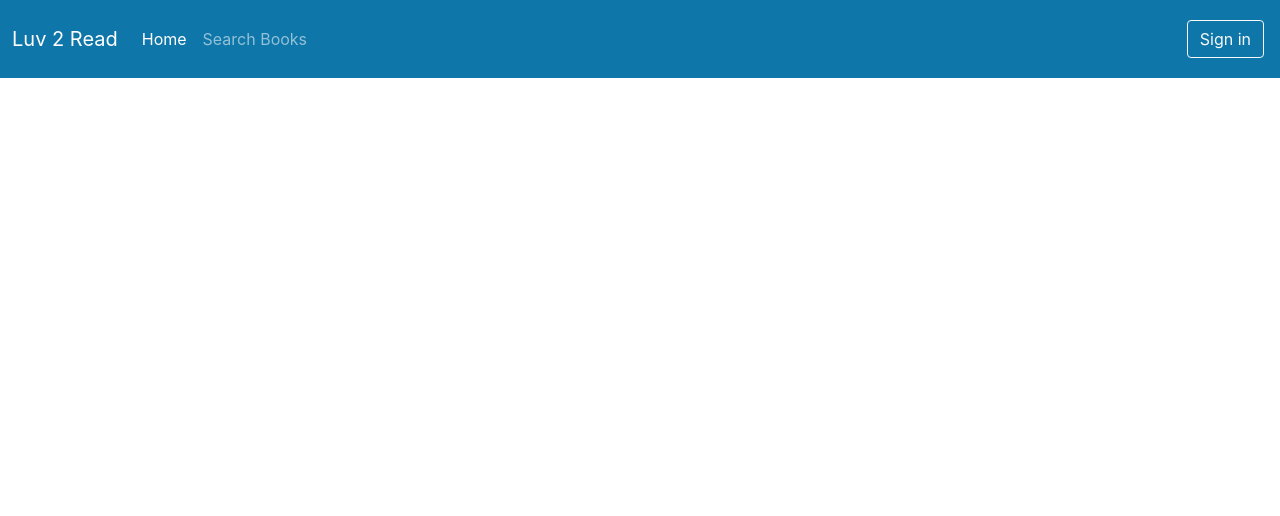
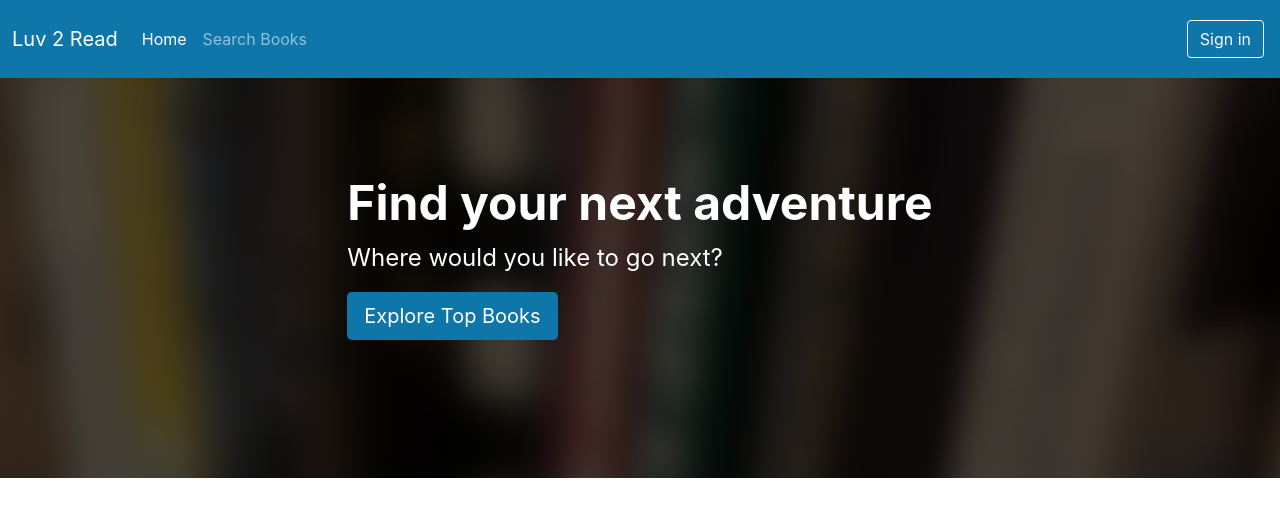
Before and after one commit to GustavoK101/LibraryProject, a React (Create React App) app: page / in a window 1280 px wide. Shown: the top 516 px of the page. Built offline with nearby package versions, Linux system fonts and the light colour scheme; the HTML template or start-up script is replaced by a standard one.

Commit message:
feat: add ExploreTopBooks

```diff
--- a/src/App.tsx
+++ b/src/App.tsx
@@ -1,10 +1,14 @@
 import React from 'react';
 import './App.css';
 import { Navbar } from './layouts/NavbarAndFooter/Navbar';
+import { ExploreTopBooks } from './layouts/Homepage/ExploreTopBooks';
 
 function App() {
   return (
-    <Navbar />
+    <div>
+      <Navbar />
+      <ExploreTopBooks />
+    </div>
   );
 }
 
--- /dev/null
+++ b/src/layouts/Homepage/ExploreTopBooks.tsx
@@ -0,0 +1,22 @@
+export const ExploreTopBooks = () => {
+  return (
+    <div className="p-5 mb-4 bg-dark header">
+      <div
+        className="container-fluid py-5 text-white
+            d-flex justify-content-center align-items-center"
+      >
+        <div>
+          <h1 className="display-5 fw-bold">Find your next adventure</h1>
+          <p className="col-md-8 fs-4">Where would you like to go next?</p>
+          <a
+            type="button"
+            className="btn main-color btn-lg text-white"
+            href="#"
+          >
+            Explore Top Books
+          </a>
+        </div>
+      </div>
+    </div>
+  );
+};
```
